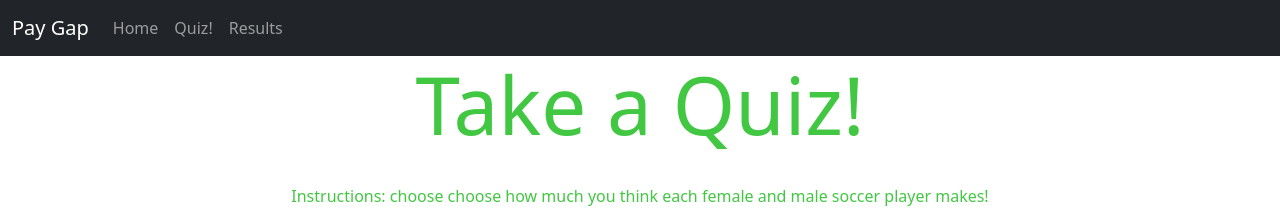
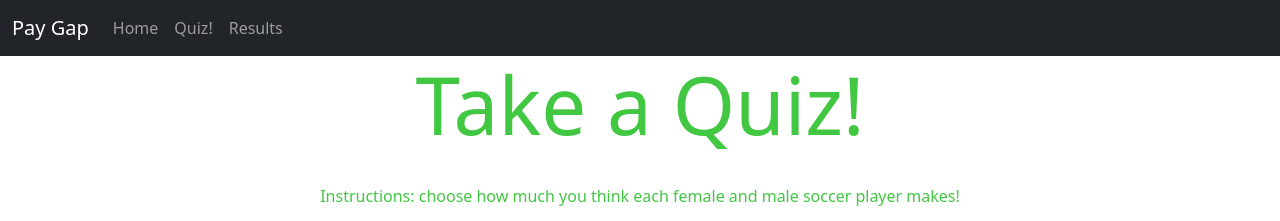
Before and after one commit to maggierobins/MaggieRobins, a plain HTML site: page quiz.html in a window 1280 px wide. Shown: the top 221 px of the page. Drawn offline with nearby package versions, Linux system fonts and the light colour scheme.

Commit message:
change on quiz instructions

```diff
--- a/quiz.html
+++ b/quiz.html
@@ -19,7 +19,7 @@ page that contains all the code you need for a new page.-->
     <h1 class="display-1 text-center" id="quiztitle">Take a Quiz!</h1>
       <br>
         <div class="instructions">
-          <p class="display text-center">Instructions: choose choose how much you think each female and male soccer player makes!</p>
+          <p class="display text-center">Instructions: choose how much you think each female and male soccer player makes!</p>
           <p class="display text-center">The earnings shown below are not just from their respective national teams, but each players' yearly earnings as a whole (club and national teams, and NOT including sponsorships).</p>
         </div>
     <form action="results.html" method="get">
```
